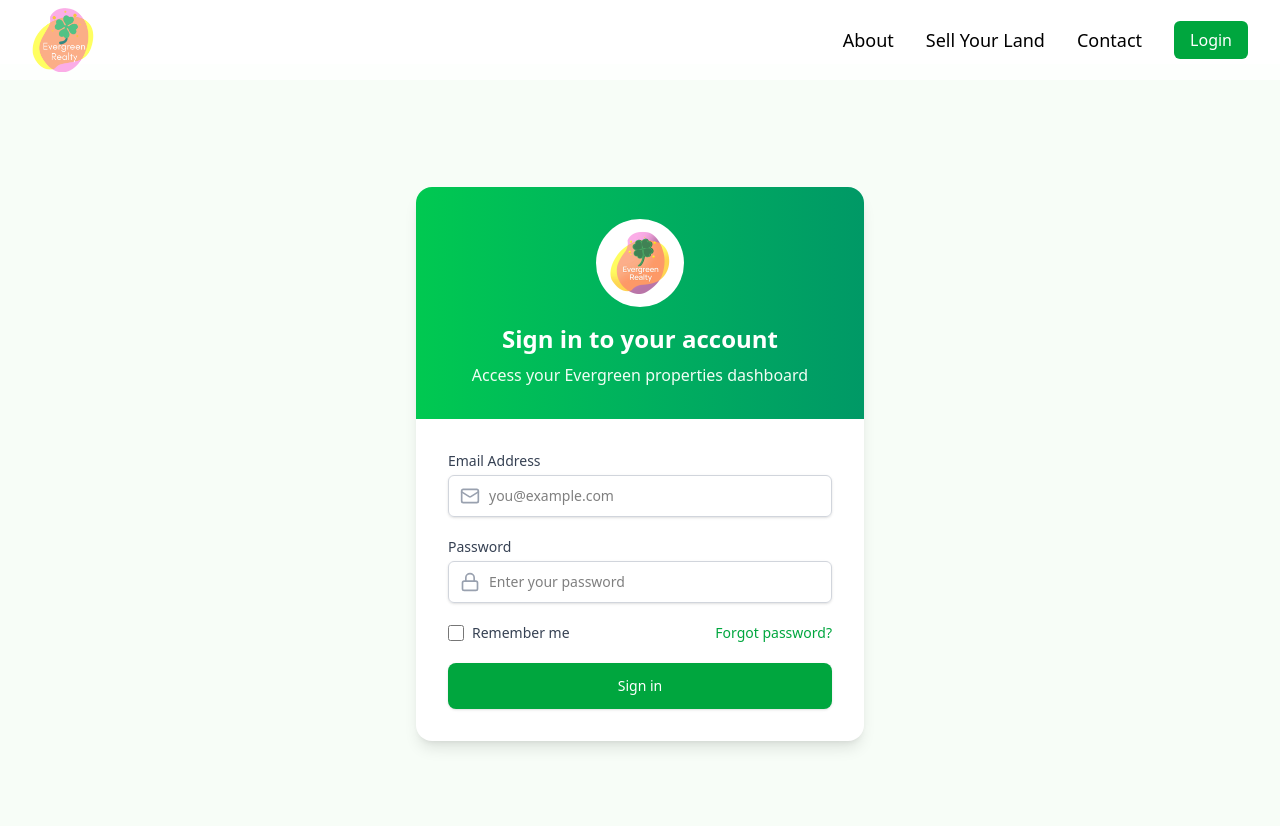
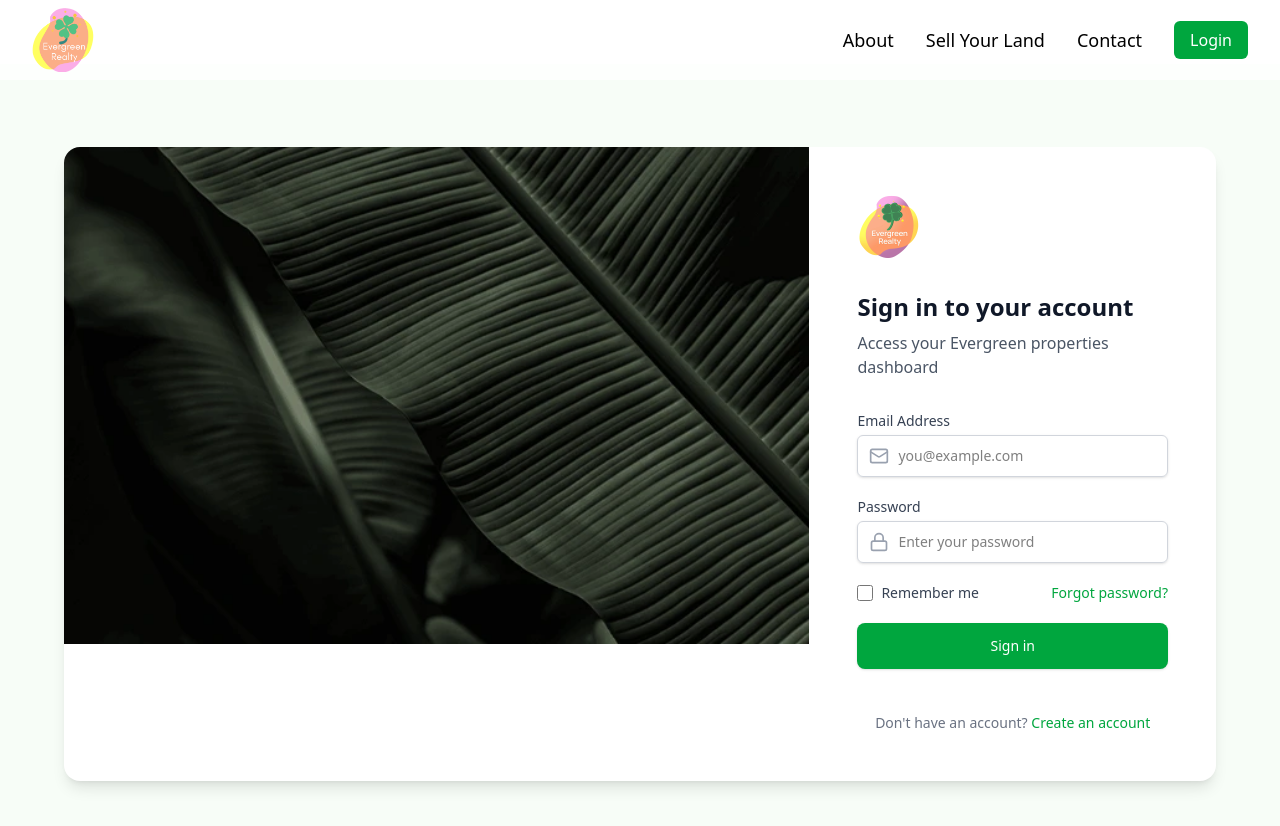
Before and after one commit to kynth65/Evergreen, a React (Vite) app in the folder react/: page /login in a window 1280 px wide. Shown: the top 826 px of the page. Built offline with nearby package versions, Linux system fonts and the light colour scheme; no server answers; a web font is replaced by a local one.

Commit message:
update the login to be split page ui

```diff
--- a/react/src/pages/Login.jsx
+++ b/react/src/pages/Login.jsx
@@ -5,6 +5,7 @@ import { useStateContext } from "../context/ContextProvider";
 import Header from "../components/header";
 import { Mail, Lock, AlertCircle } from "lucide-react";
 import EvergreenLogo from "../assets/Logo/evergreen logo.png";
+import LoginSplitImage from "../assets/login-split-image.webp";
 
 export default function Login() {
   const emailRef = useRef();
@@ -76,42 +77,53 @@ export default function Login() {
     <>
       <Header />
       <div className="min-h-screen flex items-center justify-center bg-[#f7fdf7] py-8 px-4 sm:px-6 lg:px-8">
-        <div className="max-w-md w-full relative">
-          {/* Decorative element - top leaf */}
-          <div className="hidden lg:block absolute -top-8 -right-8 opacity-60">
-            <svg
-              width="120"
-              height="120"
-              viewBox="0 0 120 120"
-              fill="none"
-              xmlns="http://www.w3.org/2000/svg"
-            >
-              <path
-                d="M60 0C60 33.1371 33.1371 60 0 60C33.1371 60 60 86.8629 60 120C60 86.8629 86.8629 60 120 60C86.8629 60 60 33.1371 60 0Z"
-                fill="#A7F3D0"
+        {/* Main container with split view on lg+ screens */}
+        <div className="w-full max-w-6xl overflow-hidden rounded-2xl shadow-lg bg-white flex flex-col lg:flex-row">
+          {/* Left side - Image (only visible on lg screens and up) */}
+          <div className="hidden lg:flex lg:w-1/2 bg-green-800 relative">
+            {/* Simplified image container */}
+            <div className="relative w-full h-full flex items-center justify-center overflow-hidden">
+              {/* Background image */}
+
+              {/* Simple overlay */}
+              <div className="absolute inset-0 bg-green-900/60 flex flex-col justify-center items-center p-12 text-white">
+                <div className="max-w-md text-center">
+                  <h3 className="text-3xl font-bold mb-6">
+                    Manage Your Properties with Ease
+                  </h3>
+                  <p className="text-lg text-green-50 mb-8">
+                    Access all your Evergreen properties in one place. Track
+                    performance, manage tenants, and grow your real estate
+                    portfolio.
+                  </p>
+                  <div className="inline-flex items-center justify-center rounded-full bg-white/10 p-2 backdrop-blur-sm">
+                    <img src={EvergreenLogo} alt="" className="h-10" />
+                  </div>
+                </div>
+              </div>
+            </div>
+          </div>
+          <img
+            src={LoginSplitImage}
+            alt="Evergreen Properties"
+            className="w-full h-full object-cover"
           />
-            </svg>
+
+          {/* Right side - Login Form */}
+          <div className="w-full lg:w-1/2 p-6 md:p-10 lg:p-12 flex flex-col justify-center">
+            <div className="mx-auto lg:mx-0 mb-8">
+              <img src={EvergreenLogo} alt="Evergreen Logo" className="h-16" />
             </div>
 
-          {/* Login Card */}
-          <div className="bg-white shadow-lg rounded-2xl overflow-hidden">
-            {/* Card header */}
-            <div className="bg-gradient-to-r from-green-500 to-emerald-600 px-6 py-8">
-              <div className="flex justify-center mb-4">
-                <div className="bg-white bg-opacity-20 rounded-full p-3">
-                  <img src={EvergreenLogo} alt="" className="h-16" />
-                </div>
-              </div>
-              <h2 className="text-2xl font-bold text-white text-center">
+            <div className="mb-8">
+              <h2 className="text-2xl font-bold text-gray-900 mb-2">
                 Sign in to your account
               </h2>
-              <p className="mt-2 text-green-50 text-center">
+              <p className="text-gray-600">
                 Access your Evergreen properties dashboard
               </p>
             </div>
 
-            {/* Form section */}
-            <div className="px-6 py-8 md:px-8">
             {error && (
               <div className="mb-6 p-4 bg-red-50 border border-red-200 rounded-md flex items-start">
                 <AlertCircle className="h-5 w-5 text-red-500 mt-0.5 mr-3 flex-shrink-0" />
@@ -239,24 +251,18 @@ export default function Login() {
                   "Sign in"
                 )}
               </button>
+
+              {/* Decorative leaf elements */}
+              <div className="pt-6 text-center text-sm text-gray-500">
+                Don't have an account?{" "}
+                <Link
+                  to="/register"
+                  className="font-medium text-green-600 hover:text-green-500"
+                >
+                  Create an account
+                </Link>
+              </div>
             </form>
-            </div>
-          </div>
-
-          {/* Decorative element - bottom leaf */}
-          <div className="hidden lg:block absolute -bottom-8 -left-8 opacity-60">
-            <svg
-              width="120"
-              height="120"
-              viewBox="0 0 120 120"
-              fill="none"
-              xmlns="http://www.w3.org/2000/svg"
-            >
-              <path
-                d="M60 0C60 33.1371 33.1371 60 0 60C33.1371 60 60 86.8629 60 120C60 86.8629 86.8629 60 120 60C86.8629 60 60 33.1371 60 0Z"
-                fill="#A7F3D0"
-              />
-            </svg>
           </div>
         </div>
       </div>
```
Also changed, not shown: react/src/assets/login-split-image.webp (added). Lines whose indentation alone changed are shown as unchanged.
